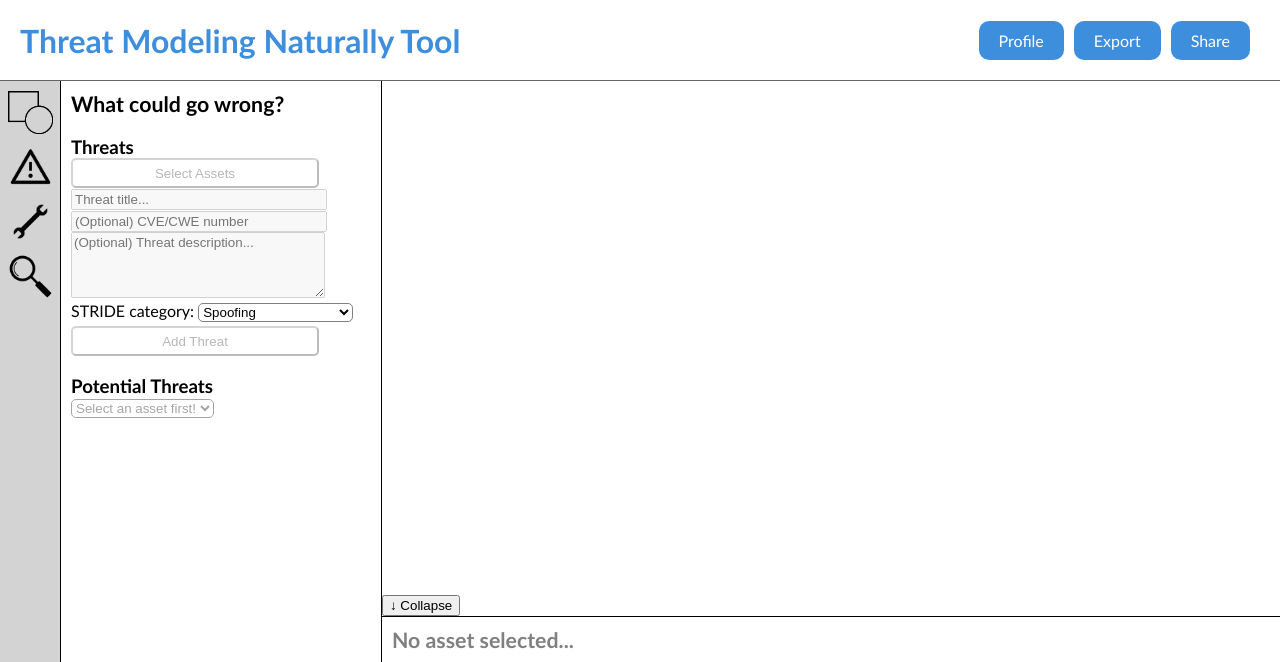
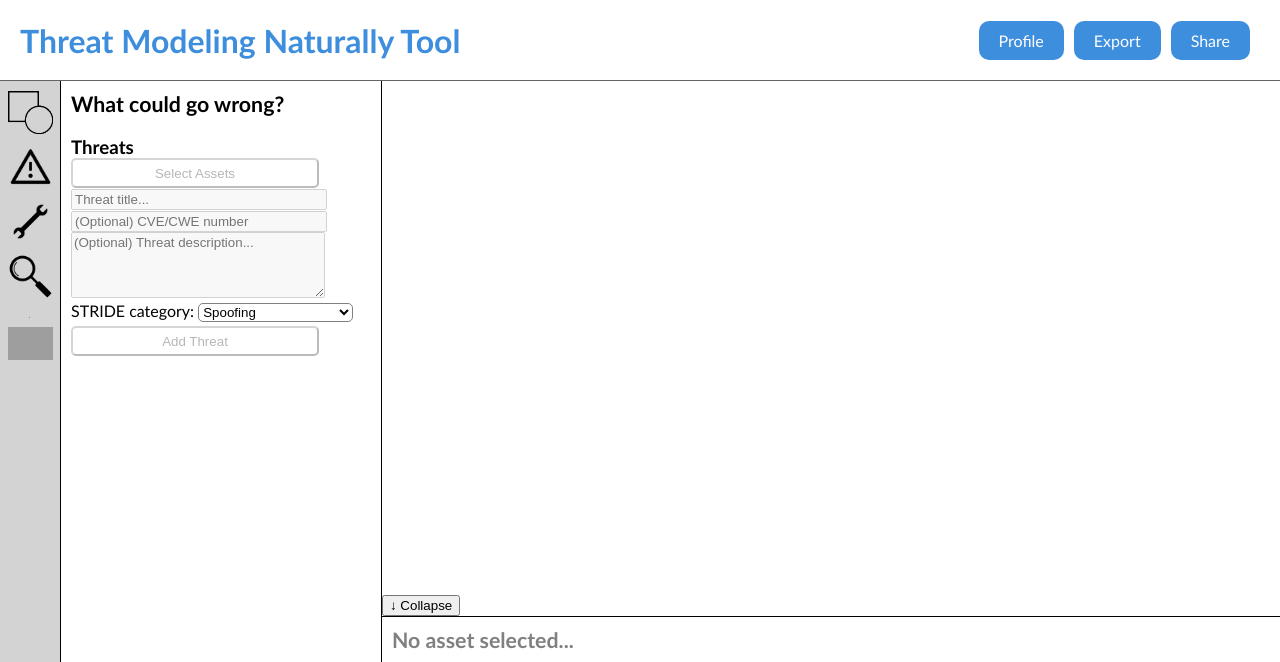
Before and after one commit to tufts-tsp/tmnt-app, a Django app: page /tmnt/ in a window 1280 px wide, after a click on "Threats". Shown: the top 662 px of the page. Run offline with Django 4.2, Linux system fonts and the light colour scheme; parts of the project's set-up code (start-up, migrations or seed data) failed here and were passed over; some libraries are stand-ins or nearby versions; grey boxes are pictures that could not be loaded.

Commit message:
Cleaned up assumptions page a bit. Committing before monkeying with login functionality.

```diff
--- a/app/tmnt/models.py
+++ b/app/tmnt/models.py
@@ -57,7 +57,7 @@ class Threat(models.Model):
     description = models.TextField(blank=True)
 
 class Assumption(models.Model):
-    name = models.CharField(max_length=100, unique=True)
+    # name = models.CharField(max_length=100, unique=True)
     comments = models.TextField(blank=True)
     assets = models.ManyToManyField(Entity)
     threats = models.ManyToManyField(Threat)
--- a/app/tmnt/settings.py
+++ b/app/tmnt/settings.py
@@ -124,3 +124,7 @@ STATIC_URL = "static/"
 # https://docs.djangoproject.com/en/4.2/ref/settings/#default-auto-field
 
 DEFAULT_AUTO_FIELD = "django.db.models.BigAutoField"
+
+LOGIN_REDIRECT_URL = "workspace"
+# LOGOUT_REDIRECT_URL = "login"
+# TODO: uncomment above line when login page is created
--- a/app/tmnt/static/tmnt.css
+++ b/app/tmnt/static/tmnt.css
@@ -268,6 +268,19 @@ ul {
     font-weight: bold;
 }
 
+/* CSS for popout effect on assumption buttons */
+.popout_button {
+    background-color: #FFD700;
+    color: #333;
+    border: 2px solid #333;
+    transition: box-shadow 0.2s, transform 0.2s;
+}
+
+.popout_button:hover {
+    box-shadow: 0 4px 16px rgba(0,0,0,0.2);
+    transform: scale(1.08);
+}
+
 .view_button {
     height: 20px;
     width: fit-content;
--- a/app/tmnt/templates/tmnt/asset_viewer.html
+++ b/app/tmnt/templates/tmnt/asset_viewer.html
@@ -26,10 +26,14 @@
 <div class="lowerArea">
     <!-- Left sidebar to switch between modes -->
     <div class="modeBar">
-        <img src="{% static 'assets.png' %}" width="75%" style="padding-bottom: 10px;" onclick= "showSection('assets')">
-        <img src="{% static 'warnings.png' %}" width="75%" style="padding-bottom: 10px;" onclick="showSection('threats')">
-        <img src="{% static 'wrench.png' %}" width="75%" style="padding-bottom: 10px;"  onclick="showSection('controls')">
-        <img src="{% static 'magnify.png' %}" width="75%" style="padding-bottom: 10px;" onclick="showSection('findings')">
+        <img src="{% static 'assets.png' %}" width="75%" style="padding-bottom: 10px;" onclick= "showSection('assets')" title="Data Flow Diagram">
+        <img src="{% static 'warnings.png' %}" width="75%" style="padding-bottom: 10px;" onclick="showSection('threats')" title="Threats">
+        <img src="{% static 'wrench.png' %}" width="75%" style="padding-bottom: 10px;"  onclick="showSection('controls')" title="Controls">
+        <img src="{% static 'magnify.png' %}" width="75%" style="padding-bottom: 10px;" onclick="showSection('findings')" title="Findings">
+{#        insert a horizontal break #}
+        <hr>
+        <img src="{% static 'thought-cloud.svg' %}" width="75%" style="padding-bottom: 10px;" onclick="showSection('assumptions')" title="Assumptions">
+
     </div>
 
     <!-- Area for actually adding assets/threats/controls/etc. -->
@@ -111,8 +115,8 @@
             <h3>Threats</h3>
             <div>
                 <div class="asset_selection"></div>
-                <button type="button" class="add_button" id="showSelectedAssets" onclick="showSelectAssets('showSelectedAssets')">Select Assets</button>
-                <button type="button" class="add_button" id="display_selected_for_threats" onclick="displaySelectedAssets()" style="display:none">Done Selecting</button>
+                <button type="button" class="add_button" id="showSelectedAssets" onclick="showSelectAssets('showSelectedAssets', 'display_selected_for_threats')">Select Assets</button>
+                <button type="button" class="add_button" id="display_selected_for_threats" onclick="displaySelectedAssets('threats')" style="display:none">Done Selecting</button>
 {#            <label for="threat_dropdown">Add to asset:</label>#}
 {#            <select name="threat_dropdown" id="threat_dropdown" class="dropdown asset_dropdown" onchange="showSuggestedThreats()" disabled>#}
 {#                <option value="invalid">Add an asset first!</option>#}
@@ -138,13 +142,13 @@
                 </select>
             <button type="button" class="add_button" onClick = "addThreat()">Add Threat</button></div>
             <br>
-            <div id = "added_threats">
-                <h3>Potential Threats</h3>
-                <select id="threat_suggest_dropdown" disabled>
-                    <option value="invalid">Select an asset first!</option>
-                </select>
-                <div id="display_suggested_threat"></div>
-            </div>
+{#            <div id = "added_threats">#}
+{#                <h3>Potential Threats</h3>#}
+{#                <select id="threat_suggest_dropdown" disabled>#}
+{#                    <option value="invalid">Select an asset first!</option>#}
+{#                </select>#}
+{#                <div id="display_suggested_threat"></div>#}
+{#            </div>#}
         </div>
 
         <!-- Panel for adding controls -->
@@ -155,12 +159,8 @@
             <h3>Controls</h3>
             <div>
                 <div class="asset_selection"></div>
-                <button type="button" class="add_button" id="showSelectedAssetsControls" onclick="showSelectAssets('showSelectedAssetsControls', false)">Select Assets</button>
-                <button type="button" class="add_button" id="display_selected_for_controls" onclick="displaySelectedAssets(false)" style="display:none">Done Selecting</button>
-{#            <label for="control_dropdown">Apply to asset:</label>#}
-{#            <select name="control_dropdown" id = "control_dropdown" class="dropdown asset_dropdown" onchange="showSuggestedControls()" disabled>#}
-{#                <option value="invalid">Add an asset first!</option>#}
-{#            </select>#}
+                <button type="button" class="add_button" id="showSelectedAssetsControls" onclick="showSelectAssets('showSelectedAssetsControls', 'display_selected_for_controls')">Select Assets</button>
+                <button type="button" class="add_button" id="display_selected_for_controls" onclick="displaySelectedAssets('controls')" style="display:none">Done Selecting</button>
             <br>
             <input class="controls_textbox" id="control_title" type="text" placeholder="Control title..." name="control_title">
             <br>
@@ -168,13 +168,13 @@
 
             <button type="button" class="add_button" onClick="addControl()">Add Control</button></div>
             <br>
-            <div id = "added_controls">
-                <h3>Potential Threats</h3>
-                <select id="control_suggest_dropdown" disabled>
-                    <option value="invalid">Select an asset first!</option>
-                </select>
-                <div id="display_suggested_control"></div>
-            </div>
+{#            <div id = "added_controls">#}
+{#                <h3>Potential Threats</h3>#}
+{#                <select id="control_suggest_dropdown" disabled>#}
+{#                    <option value="invalid">Select an asset first!</option>#}
+{#                </select>#}
+{#                <div id="display_suggested_control"></div>#}
+{#            </div>#}
         </div>
 
         <!-- Panel for adding and reviewing findings -->
@@ -184,7 +184,7 @@
 
             <h3>Findings</h3>
             <label for="findings_asset_dropdown">Review findings for:</label>
-            <select id="findings_asset_dropdown" name="asset_dropdown" onchange="updateThreatDropdown()" id="asset_dropdown" class="dropdown asset_dropdown" disabled>
+            <select id="findings_asset_dropdown" name="asset_dropdown" onchange="updateThreatDropdown()" class="dropdown asset_dropdown" disabled>
                 <option value="-1">Add an asset first!</option>
             </select>
             <br>
@@ -272,6 +272,36 @@
              <button type="button" class="add_button" onclick="saveFinding()">Save</button>
             </div>
         </div>
+        <!-- Panel for adding assumptions -->
+        <div id="assumptions" class="items" style="display: none;">
+            <h2>Assumptions</h2>
+            <br>
+            <!-- Displaying existing assumptions -->
+            <div id="display_all_assumptions">
+                <button type="button" class="add_button" id="start_adding_assump" onclick="showAddAssumpPanel()">Add new assumption</button>
+                <div id="assumption_container"></div>
+            </div>
+            <!-- Display one assumption in detail -->
+            <div id="display_assumption_details" style="display:none">
+                <h3>Assumption Details</h3>
+                <button class="add_button" onclick="displayAllAssumptions()">Go Back</button>
+                <h4>Affected entities:</h4>
+                <div id="affected_entities">No assets associated with this assumption</div>
+                <h4>Assumption description:</h4>
+                <div id="assumption_text"></div>
+            </div>
+
+            <!-- Creating new assumption-->
+            <div id="new_assumption" style="display:none">
+                <button class="add_button" onclick="displayAllAssumptions()">Go Back</button>
+                <h3>Affected entities:</h3>
+                <div class="asset_selection">No assets selected</div>
+                <button type="button" class="add_button" id="showSelectedAssetsAssump" onclick="showSelectAssets('showSelectedAssetsAssump', 'display_selected_for_assump')" style="display:block">Select Assets</button>
+                <button type="button" class="add_button" id="display_selected_for_assump" onclick="displaySelectedAssets('assumptions')" style="display:none">Done Selecting</button>
+                <textarea class="controls_textbox" id="assumption_description" name="assumption_description" placeholder="(Enter assumption text...)" rows="4" cols="20"></textarea>
+                <button type="button" class="add_button" id="submit_assumption" onclick="addAssumption()">Add Assumption</button>
+            </div>
+        </div>
     </div>
 
     <!-- Area to display actual DFD -->
--- a/app/tmnt/views.py
+++ b/app/tmnt/views.py
@@ -337,20 +337,20 @@ def delete_threat(request):
     return JsonResponse(200, safe=False)
 
 def add_assumption(request):
-    name = request.POST.get("name")
+    # name = request.POST.get("name")
     assets = request.POST.getlist("assets[]")
     threats = request.POST.getlist("threats[]")
-    comments = request.POST.get("comments")
+    comments = request.POST.get("description")
     with transaction.atomic():
-        assump = Assumption(name=name, comments=comments)
-        # assump.save()  # not sure if save is necessary
+        assump = Assumption(comments=comments)
+        assump.save()  # needed before many-to-many relationships can be added
         assets = Entity.objects.filter(name__in=assets)
         threats = Threat.objects.filter(name__in=threats)
-        assump.assets.set(*assets)
-        assump.threats.set(*threats)
+        assump.assets.add(*assets)
+        assump.threats.add(*threats)
         assump.save()
-        ua = UserAction(username='', action=f'create assumption', entities=name,
-                        details=f'Assets: {assets}; Threats: {threats} Comments: {comments}')
+        ua = UserAction(username='', action=f'create assumption', entities=comments,
+                        details=f'Assets: {assets}; Threats: {threats}')
         ua.save()
     return JsonResponse(200, safe=False)
 
@@ -452,6 +452,9 @@ def load_dfd(request):
         mitigated_assets = list(MitigatedThreat.objects.filter(control__name=c['name']).values_list('asset__name', flat=True))
         print('mitigated assets:', mitigated_assets)
         controls.append({'name': c['name'], 'description': c['description'], 'assets': control_assets, 'mitigated_assets': mitigated_assets})
+    assumptions = []
+    for a in list(Assumption.objects.values('comments')):
+        assumptions.append({'comments': a['comments'], 'assets': [obj.name for obj in Assumption.objects.get(comments=a['comments']).assets.all()], 'threats': [obj.name for obj in Assumption.objects.get(comments=a['comments']).threats.all()]})
     print(list(MitigatedThreat.objects.values('asset__name', 'threat__name', 'control__name')))
     data = {'entity': list(Entity.objects.values()),
             'boundary': boundary,
@@ -459,6 +462,6 @@ def load_dfd(request):
             'threats': threats,
             'controls': controls,
             'mitigated_threats': list(MitigatedThreat.objects.values('asset__name', 'threat__name', 'control__name')),
-            'assumptions': [], #list(Assumption.objects.values('name', 'comments', 'assets__name', 'threats__name')),
+            'assumptions': assumptions,
             }
     return JsonResponse(data, safe=False)
```
Also changed, not shown: app/tmnt/static/scripts/interface.js.
